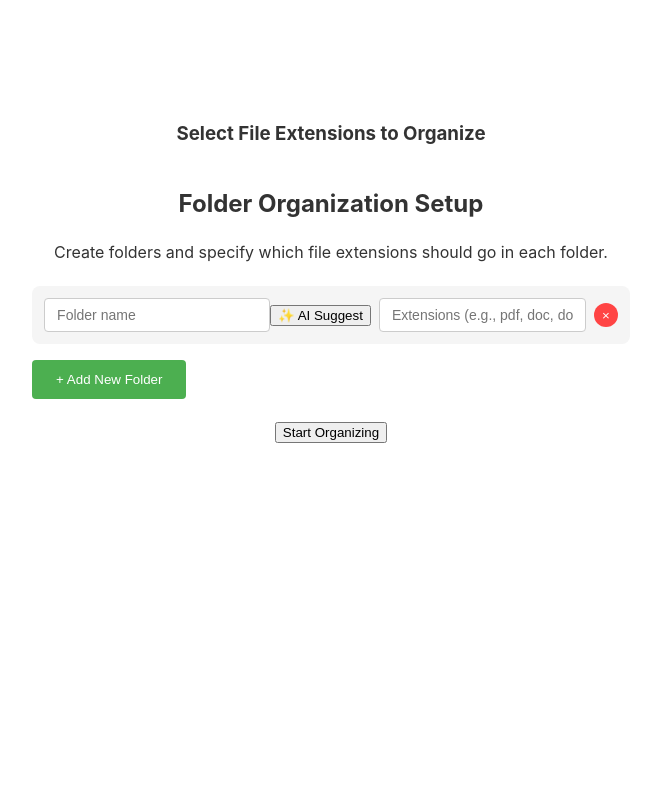
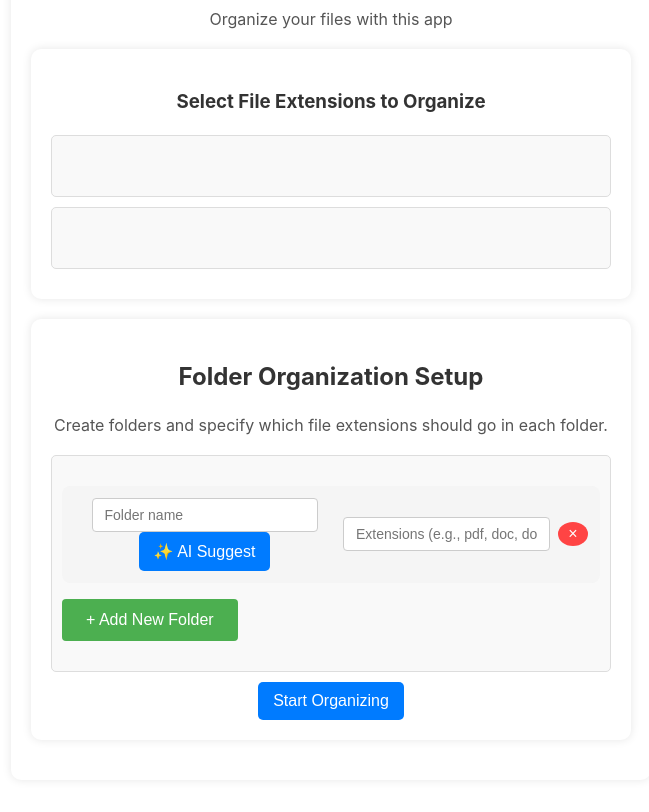
Before and after one commit to C1ip3D/FolderSorter, a website built with webpack: page pages/organize.html in a window 1280 px wide. Shown: the part 128-940 px from the top of the page, without its empty margins (309-958 px from the left). Before the commit the page ends 800 px from the top, so only its background shows below. Built offline with nearby package versions, Linux system fonts and the light colour scheme.

Commit message:
style
added boxes cause idk what you need

```diff
--- a/pages/organize.html
+++ b/pages/organize.html
@@ -3,9 +3,63 @@
   <head>
     <meta charset="UTF-8" />
     <meta name="viewport" content="width=device-width, initial-scale=1.0" />
-    <title>Document</title>
+    <title>File Organizer</title>
+    <style>
+      body {
+        font-family: Arial, sans-serif;
+        background-color: #f4f4f4;
+        text-align: center;
+        padding: 20px;
+      }
+      .container {
+        max-width: 600px;
+        margin: auto;
+        background: white;
+        padding: 20px;
+        border-radius: 10px;
+        box-shadow: 0 0 10px rgba(0, 0, 0, 0.1);
+      }
+      h1, h2, h3 {
+        color: #333;
+      }
+      .extension-selector, .organization-setup {
+        background: #fff;
+        padding: 20px;
+        border-radius: 10px;
+        box-shadow: 0 0 10px rgba(0, 0, 0, 0.1);
+        margin-bottom: 20px;
+      }
+      p {
+        color: #555;
+      }
+      button {
+        background: #007bff;
+        color: white;
+        border: none;
+        padding: 10px 15px;
+        font-size: 16px;
+        border-radius: 5px;
+        cursor: pointer;
+        transition: background 0.3s;
+      }
+      button:hover {
+        background: #0056b3;
+      }
+      #extension-search-container, #selected-extensions, #folder-config-container {
+        margin: 10px 0;
+        padding: 10px;
+        background: #f9f9f9;
+        border-radius: 5px;
+        min-height: 40px;
+        border: 1px solid #ddd;
+      }
+    </style>
   </head>
   <body>
+    <div class="container">
+      <h1>File Organizer</h1>
+      <p>Organize your files with this app</p>
+
       <div class="extension-selector">
         <h3>Select File Extensions to Organize</h3>
         <div id="extension-search-container"></div>
@@ -14,15 +68,10 @@
 
       <div class="organization-setup">
         <h2>Folder Organization Setup</h2>
-      <p>
-        Create folders and specify which file extensions should go in each
-        folder.
-      </p>
-      <div id="folder-config-container">
+        <p>Create folders and specify which file extensions should go in each folder.</p>
+        <div id="folder-config-container"></div>
+        <button id="start-organizing" class="organize-btn">Start Organizing</button>
       </div>
-      <button id="start-organizing" class="organize-btn">
-        Start Organizing
-      </button>
     </div>
   </body>
 </html>
```
Also changed, not shown: pages/index.html (+61 -5 lines). Lines whose indentation alone changed are shown as unchanged.
